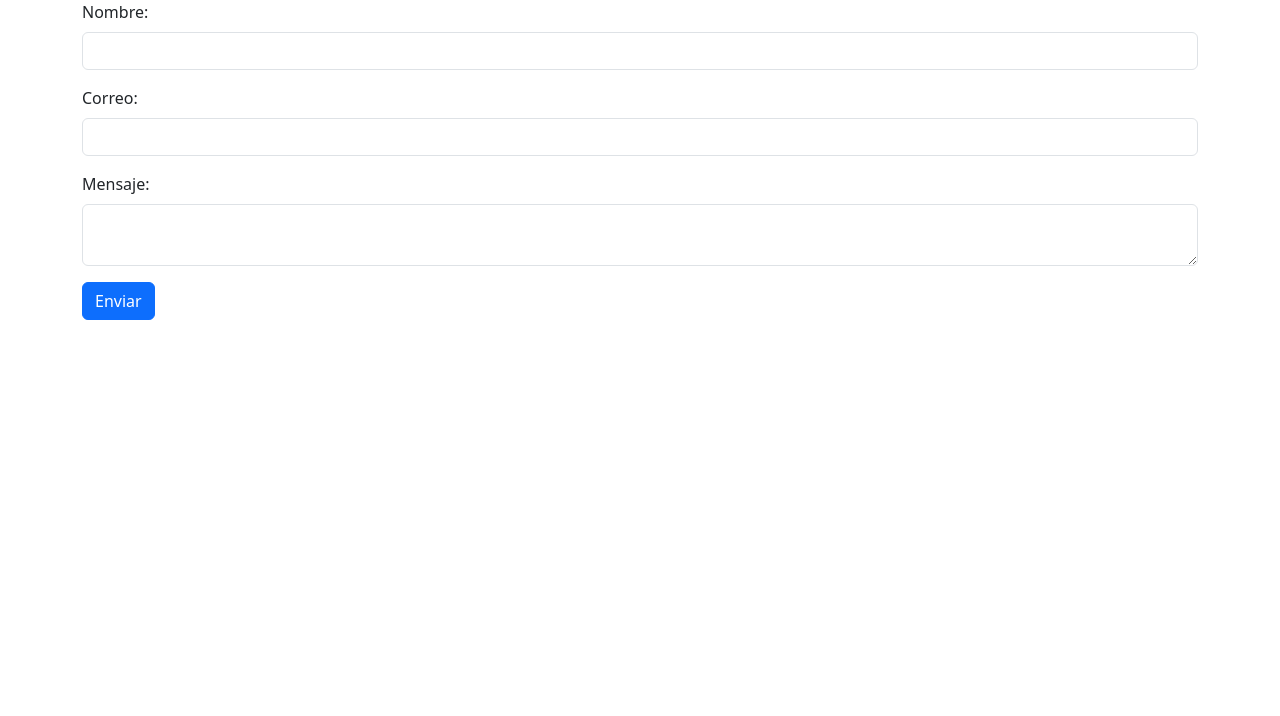
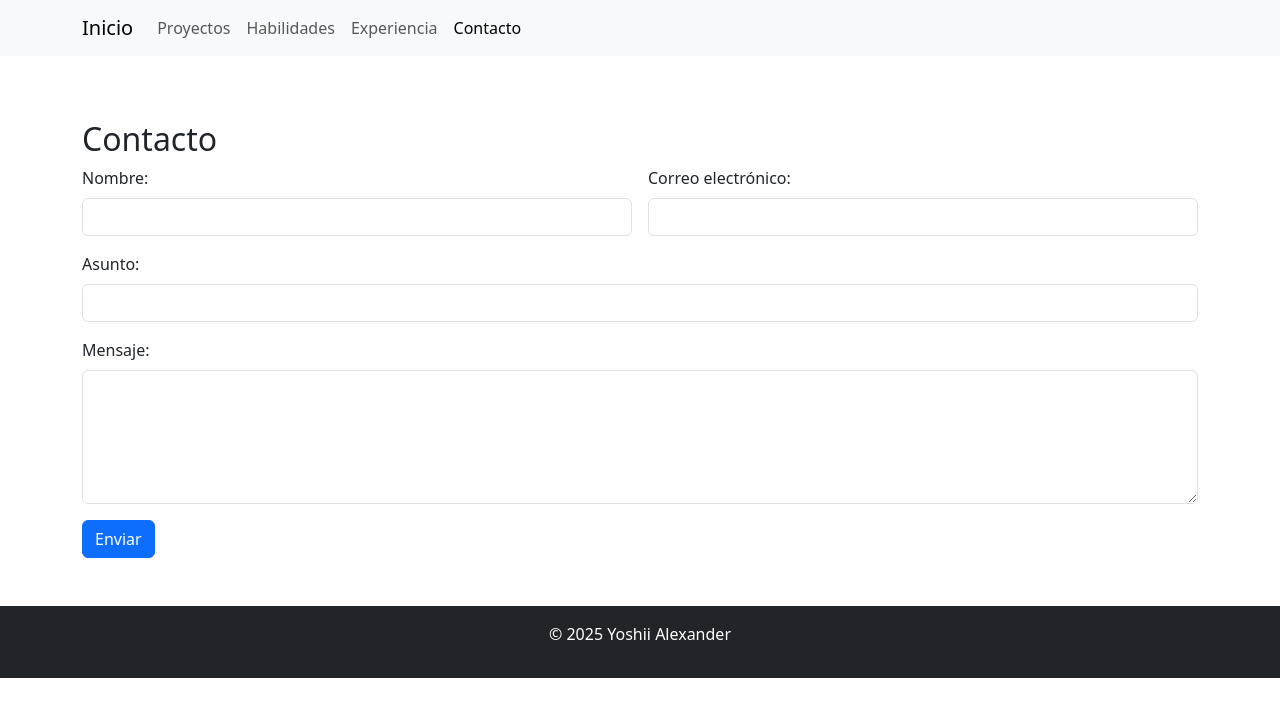
Before and after one commit to YoshiiAlexander/portafolio-web, a plain HTML site: page contacto.html in a window 1280 px wide. Drawn offline with nearby package versions, Linux system fonts and the light colour scheme.

Commit message:
Update contacto.html

```diff
--- a/contacto.html
+++ b/contacto.html
@@ -1,22 +1,62 @@
+<!DOCTYPE html>
+<html lang="es">
+<head>
+  <meta charset="UTF-8">
+  <meta name="viewport" content="width=device-width, initial-scale=1.0">
+  <title>Contacto</title>
   <link rel="stylesheet" href="css/reset.css">
   <link rel="stylesheet" href="css/estilos.css">
-
-<head>
   <link href="https://cdn.jsdelivr.net/npm/bootstrap@5.3.3/dist/css/bootstrap.min.css" rel="stylesheet">
 </head>
+<body>
 
-<form class="container" action="#" method="post">
-    <div class="mb-3">
+
+  <nav class="navbar navbar-expand-lg navbar-light bg-light">
+    <div class="container">
+      <a class="navbar-brand" href="index.html">Inicio</a>
+      <button class="navbar-toggler" type="button" data-bs-toggle="collapse" data-bs-target="#navbarNav">
+        <span class="navbar-toggler-icon"></span>
+      </button>
+      <div class="collapse navbar-collapse" id="navbarNav">
+        <ul class="navbar-nav">
+          <li class="nav-item"><a class="nav-link" href="proyectos.html">Proyectos</a></li>
+          <li class="nav-item"><a class="nav-link" href="habilidades.html">Habilidades</a></li>
+          <li class="nav-item"><a class="nav-link" href="experiencia.html">Experiencia</a></li>
+          <li class="nav-item"><a class="nav-link active" href="contacto.html">Contacto</a></li>
+        </ul>
+      </div>
+    </div>
+  </nav>
+
+  <main class="container my-5">
+    <h2>Contacto</h2>
+    <form class="row g-3" action="#" method="post">
+      <div class="col-md-6">
         <label for="nombre" class="form-label">Nombre:</label>
         <input type="text" class="form-control" id="nombre" name="nombre" required>
       </div>
-    <div class="mb-3">
-      <label for="correo" class="form-label">Correo:</label>
-      <input type="email" class="form-control" id="correo" name="correo" required>
+      <div class="col-md-6">
+        <label for="email" class="form-label">Correo electrónico:</label>
+        <input type="email" class="form-control" id="email" name="email" required>
       </div>
-    <div class="mb-3">
+      <div class="col-12">
+        <label for="asunto" class="form-label">Asunto:</label>
+        <input type="text" class="form-control" id="asunto" name="asunto" required>
+      </div>
+      <div class="col-12">
         <label for="mensaje" class="form-label">Mensaje:</label>
-      <textarea class="form-control" id="mensaje" name="mensaje" required></textarea>
+        <textarea class="form-control" id="mensaje" name="mensaje" rows="5" required></textarea>
       </div>
+      <div class="col-12">
         <button type="submit" class="btn btn-primary">Enviar</button>
+      </div>
     </form>
+  </main>
+
+  <footer class="bg-dark text-white text-center p-3 mt-5">
+    <p>&copy; 2025 Yoshii Alexander</p>
+  </footer>
+
+  <script src="https://cdn.jsdelivr.net/npm/bootstrap@5.3.3/dist/js/bootstrap.bundle.min.js"></script>
+</body>
+</html>
```
Lines whose indentation alone changed are shown as unchanged.
